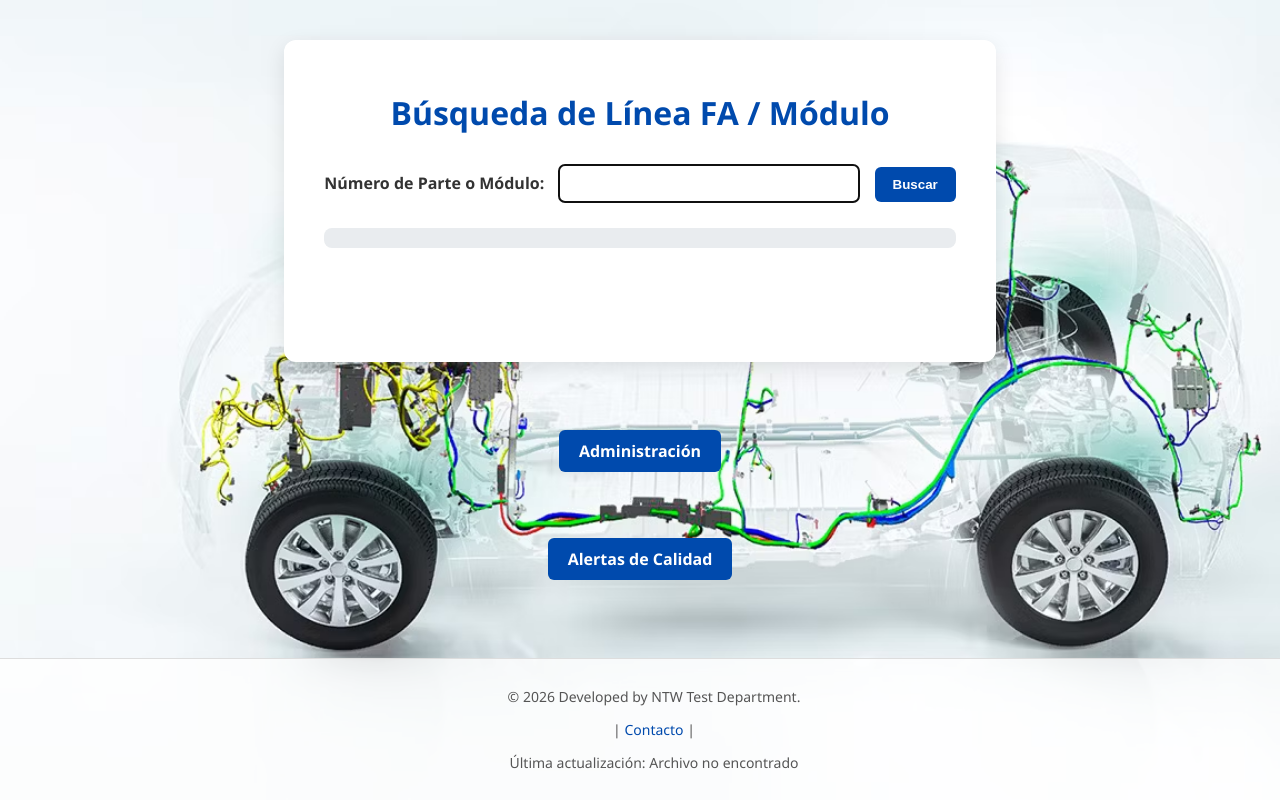
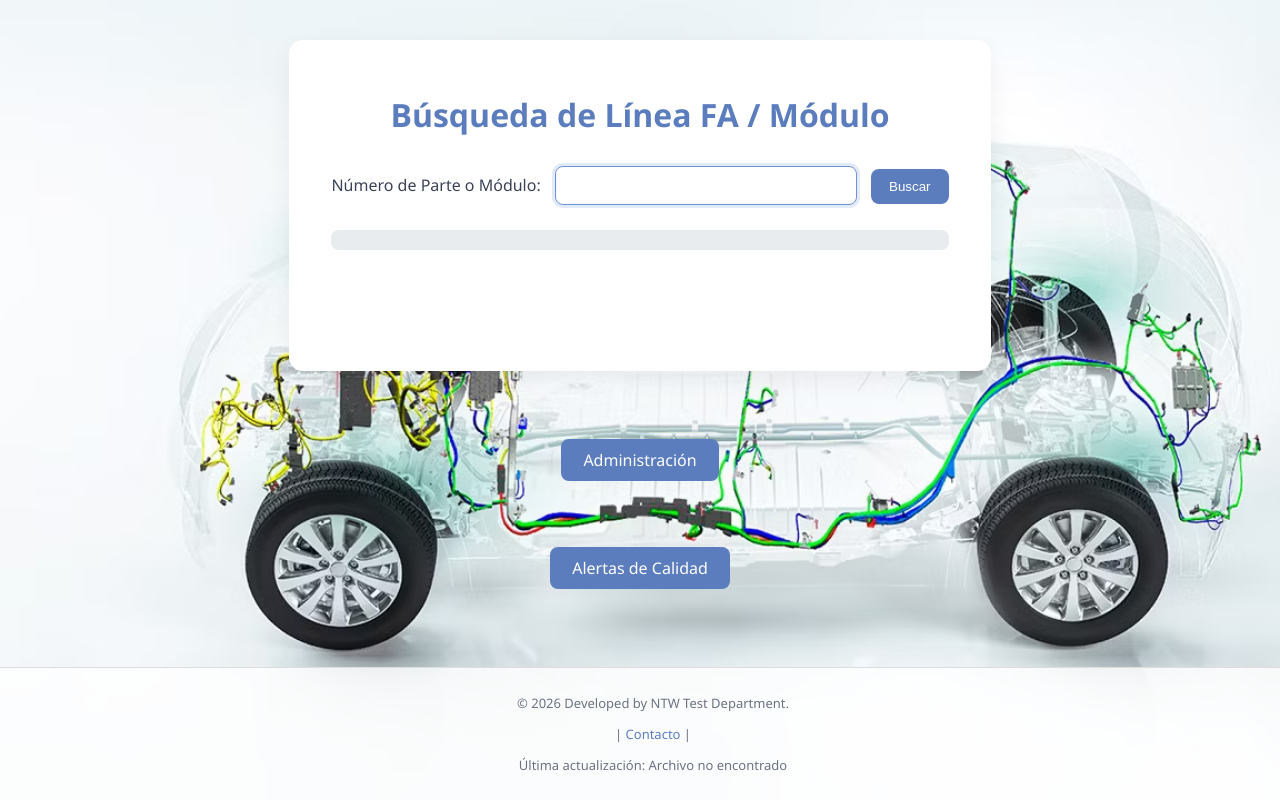
Before and after one commit to moisesrmz/WebAppLineFinder, a Flask app: page / in a window 1280 px wide. Run offline with Flask 3, Linux system fonts and the light colour scheme; parts of the project's set-up code (start-up, migrations or seed data) failed here and were passed over.

Commit message:
tonos de azul

```diff
--- a/frontend/templates/index.html
+++ b/frontend/templates/index.html
@@ -11,8 +11,8 @@
     <style>
         body {
             font-family: "Segoe UI", Roboto, Arial, sans-serif;
-            background-color: #f7f9fc;
-            color: #333;
+            background-color: #f4f7fb;
+            color: #2f3542;
             margin: 0;
             padding: 0;
         }
@@ -21,15 +21,16 @@
             max-width: 900px;
             margin: 40px auto;
             background: #fff;
-            padding: 30px 40px;
-            border-radius: 12px;
-            box-shadow: 0 6px 20px rgba(0,0,0,0.1);
+            padding: 32px 42px;
+            border-radius: 14px;
+            box-shadow: 0 8px 24px rgba(0,0,0,0.06);
         }
 
         h1 {
             text-align: center;
-            color: #004aad;
+            color: #5b7dbd;
             margin-bottom: 30px;
+            font-weight: 600;
         }
 
         form {
@@ -38,31 +39,39 @@
         }
 
         label {
-            font-weight: 600;
-            color: #333;
+            font-weight: 500;
+            color: #3c4257;
         }
 
         input[type="text"] {
             padding: 10px;
             width: 280px;
-            border-radius: 6px;
-            border: 1px solid #ccc;
+            border-radius: 8px;
+            border: 1px solid #d4dbe6;
             margin: 0 10px;
             font-size: 15px;
+            transition: 0.2s ease;
+        }
+
+        input[type="text"]:focus {
+            outline: none;
+            border-color: #6f92d6;
+            box-shadow: 0 0 0 3px rgba(111,146,214,0.2);
         }
 
         button {
             padding: 10px 18px;
             border: none;
-            border-radius: 6px;
-            background-color: #004aad;
+            border-radius: 8px;
+            background-color: #5b7dbd;
             color: white;
             cursor: pointer;
-            font-weight: 600;
+            font-weight: 500;
+            transition: 0.2s ease;
         }
 
         button:hover {
-            background-color: #0066ff;
+            background-color: #6f92d6;
         }
 
         /* Tabla de resultados */
@@ -71,28 +80,31 @@
             width: 100%;
             margin-top: 20px;
             text-align: center;
-            font-size: 15px;
+            font-size: 14px;
+            border-radius: 10px;
+            overflow: hidden;
         }
 
         .results th {
-            background-color: #004aad;
+            background-color: #6f8fcf;
             color: white;
-            padding: 10px;
-            border-bottom: 2px solid #00357d;
+            padding: 11px;
+            font-weight: 500;
         }
 
         .results td {
             padding: 10px;
-            border-bottom: 1px solid #ddd;
+            border-bottom: 1px solid #eef1f6;
         }
 
         .results tr:hover {
-            background-color: #f1f5ff;
+            background-color: #eef3fb;
         }
 
         .results h3 {
-            color: #004aad;
+            color: #4f6fae;
             text-align: center;
+            font-weight: 600;
         }
 
         .center-button + .center-button {
@@ -101,28 +113,29 @@
 
         .btn {
             display: inline-block;
-            padding: 10px 20px;
-            border-radius: 6px;
-            background-color: #004aad;
+            padding: 10px 22px;
+            border-radius: 8px;
+            background-color: #5b7dbd;
             color: white;
             text-decoration: none;
-            font-weight: 600;
+            font-weight: 500;
             margin: 8px 0;
+            transition: 0.2s ease;
         }
 
         .btn:hover {
-            background-color: #0066ff;
+            background-color: #6f92d6;
         }
 
         footer {
             text-align: center;
             margin-top: 50px;
-            font-size: 14px;
-            color: #555;
+            font-size: 13px;
+            color: #6b7280;
         }
 
         footer a {
-            color: #004aad;
+            color: #5b7dbd;
             text-decoration: none;
         }
 
@@ -130,6 +143,7 @@
             text-decoration: underline;
         }
     </style>
+
 </head>
 
 <body>
@@ -152,7 +166,7 @@
                 <tr>
                     <th>No. Alerta</th>
                     <th>Descripción</th>
-                    <th>Generación</th>
+                    <th>Publicación</th>
                     <th>Vigente Hasta</th>
                 </tr>
                 {% for a in alertas %}
```
